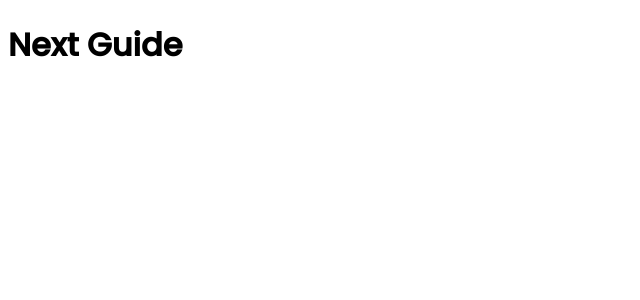
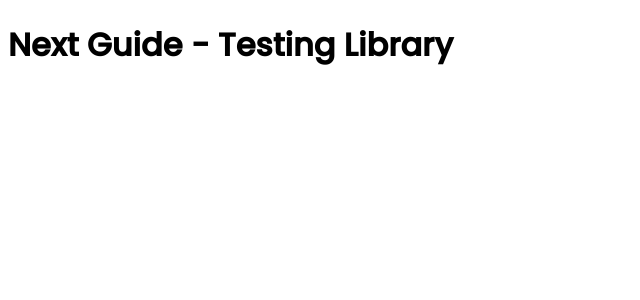
Before and after one commit to guilhermeborim/next-guide, a Next.js app: page / in a window 1280 px wide. Shown: the top 300 px of the page, without its empty margins (0-640 px from the left). Built offline with nearby package versions, Linux system fonts and the light colour scheme.

Commit message:
branch testing

```diff
--- a/src/app/page.tsx
+++ b/src/app/page.tsx
@@ -1,7 +1,7 @@
 export default function Home() {
   return (
     <main>
-      <h1>Next Guide</h1>
+      <h1>Next Guide - Testing Library</h1>
     </main>
   )
 }
```
